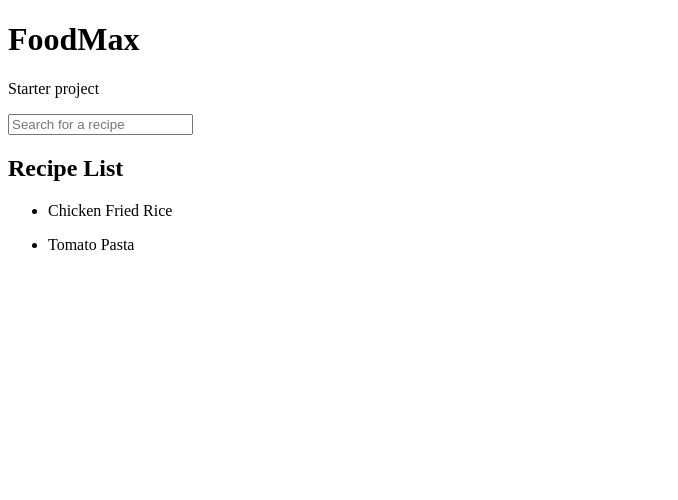
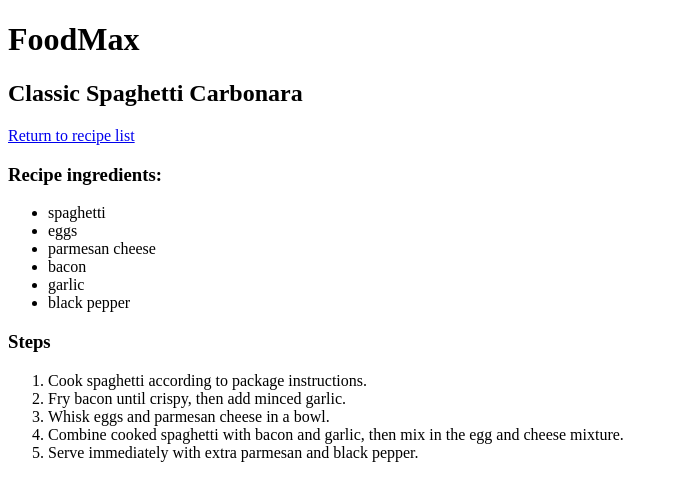
Before and after one commit to lipeaaraujo/FoodMax, an Angular app in the folder foodmax-app/: page /recipe-details/1 in a window 1280 px wide. Before the commit this address led to /. Shown: the top 500 px of the page, without its empty margins (0-678 px from the left). Built offline with nearby package versions, Linux system fonts and the light colour scheme.

Commit message:
feat: adding recipe details page and search bar

```diff
--- /dev/null
+++ b/foodmax-app/public/assets/recipes.json
@@ -0,0 +1,139 @@
+[
+  {
+    "id": 1,
+    "name": "Classic Spaghetti Carbonara",
+    "ingredients": ["spaghetti", "eggs", "parmesan cheese", "bacon", "garlic", "black pepper"],
+    "steps": [
+      "Cook spaghetti according to package instructions.",
+      "Fry bacon until crispy, then add minced garlic.",
+      "Whisk eggs and parmesan cheese in a bowl.",
+      "Combine cooked spaghetti with bacon and garlic, then mix in the egg and cheese mixture.",
+      "Serve immediately with extra parmesan and black pepper."
+    ],
+    "image": "https://example.com/spaghetti-carbonara.jpg",
+    "category": "Pasta"
+  },
+  {
+    "id": 2,
+    "name": "Grilled Chicken Salad",
+    "ingredients": ["chicken breast", "mixed greens", "cherry tomatoes", "cucumber", "olive oil", "lemon juice", "salt", "pepper"],
+    "steps": [
+      "Season chicken breast with salt and pepper, then grill until cooked.",
+      "Chop mixed greens, cherry tomatoes, and cucumber.",
+      "Slice grilled chicken and place it on top of the salad.",
+      "Drizzle with olive oil and lemon juice, then toss gently."
+    ],
+    "image": "https://example.com/grilled-chicken-salad.jpg",
+    "category": "Salad"
+  },
+  {
+    "id": 3,
+    "name": "Beef Tacos",
+    "ingredients": ["ground beef", "taco shells", "lettuce", "cheddar cheese", "salsa", "sour cream", "taco seasoning"],
+    "steps": [
+      "Cook ground beef in a pan and add taco seasoning.",
+      "Chop lettuce and grate cheddar cheese.",
+      "Warm taco shells in the oven or microwave.",
+      "Fill taco shells with beef, lettuce, cheese, salsa, and sour cream."
+    ],
+    "image": "https://example.com/beef-tacos.jpg",
+    "category": "Mexican"
+  },
+  {
+    "id": 4,
+    "name": "Vegetable Stir Fry",
+    "ingredients": ["broccoli", "carrots", "bell peppers", "soy sauce", "garlic", "ginger", "sesame oil", "rice"],
+    "steps": [
+      "Cook rice according to package instructions.",
+      "Chop broccoli, carrots, and bell peppers into bite-sized pieces.",
+      "Heat sesame oil in a wok, then add minced garlic and ginger.",
+      "Stir fry vegetables until tender, then add soy sauce.",
+      "Serve over cooked rice."
+    ],
+    "image": "https://example.com/vegetable-stir-fry.jpg",
+    "category": "Vegetarian"
+  },
+  {
+    "id": 5,
+    "name": "Chocolate Chip Cookies",
+    "ingredients": ["flour", "sugar", "butter", "eggs", "chocolate chips", "vanilla extract", "baking soda", "salt"],
+    "steps": [
+      "Preheat oven to 350°F (175°C).",
+      "Mix flour, baking soda, and salt in a bowl.",
+      "Cream butter and sugar, then add eggs and vanilla extract.",
+      "Combine wet and dry ingredients, then fold in chocolate chips.",
+      "Drop spoonfuls of dough onto a baking sheet and bake for 10-12 minutes."
+    ],
+    "image": "https://example.com/chocolate-chip-cookies.jpg",
+    "category": "Dessert"
+  },
+  {
+    "id": 6,
+    "name": "Margherita Pizza",
+    "ingredients": ["pizza dough", "tomato sauce", "mozzarella cheese", "fresh basil", "olive oil", "salt"],
+    "steps": [
+      "Preheat oven to 475°F (245°C).",
+      "Roll out pizza dough and spread tomato sauce evenly.",
+      "Top with mozzarella cheese and fresh basil leaves.",
+      "Drizzle with olive oil and sprinkle with salt.",
+      "Bake for 10-15 minutes or until crust is golden."
+    ],
+    "image": "https://example.com/margherita-pizza.jpg",
+    "category": "Italian"
+  },
+  {
+    "id": 7,
+    "name": "Chicken Curry",
+    "ingredients": ["chicken thighs", "onion", "garlic", "ginger", "tomatoes", "coconut milk", "curry powder", "turmeric", "cumin", "coriander"],
+    "steps": [
+      "Sauté chopped onion, garlic, and ginger in a pan.",
+      "Add chicken thighs and cook until browned.",
+      "Stir in curry powder, turmeric, cumin, and coriander.",
+      "Add chopped tomatoes and coconut milk, then simmer for 20 minutes.",
+      "Serve with rice or naan bread."
+    ],
+    "image": "https://example.com/chicken-curry.jpg",
+    "category": "Indian"
+  },
+  {
+    "id": 8,
+    "name": "Pancakes",
+    "ingredients": ["flour", "milk", "eggs", "sugar", "baking powder", "butter", "maple syrup"],
+    "steps": [
+      "Mix flour, sugar, and baking powder in a bowl.",
+      "Whisk milk and eggs, then combine with dry ingredients.",
+      "Heat a pan and melt a small amount of butter.",
+      "Pour batter onto the pan and cook until bubbles form, then flip.",
+      "Serve with maple syrup."
+    ],
+    "image": "https://example.com/pancakes.jpg",
+    "category": "Breakfast"
+  },
+  {
+    "id": 9,
+    "name": "Beef Burger",
+    "ingredients": ["ground beef", "burger buns", "lettuce", "tomato", "onion", "cheese", "ketchup", "mustard"],
+    "steps": [
+      "Form ground beef into patties and season with salt and pepper.",
+      "Grill or fry patties until cooked to your liking.",
+      "Toast burger buns and assemble with lettuce, tomato, onion, and cheese.",
+      "Add ketchup and mustard, then serve."
+    ],
+    "image": "https://example.com/beef-burger.jpg",
+    "category": "American"
+  },
+  {
+    "id": 10,
+    "name": "Sushi Rolls",
+    "ingredients": ["sushi rice", "nori sheets", "cucumber", "avocado", "crab sticks", "soy sauce", "wasabi", "pickled ginger"],
+    "steps": [
+      "Cook sushi rice and let it cool.",
+      "Place a nori sheet on a bamboo mat and spread rice evenly.",
+      "Add sliced cucumber, avocado, and crab sticks.",
+      "Roll tightly using the bamboo mat, then slice into pieces.",
+      "Serve with soy sauce, wasabi, and pickled ginger."
+    ],
+    "image": "https://example.com/sushi-rolls.jpg",
+    "category": "Japanese"
+  }
+]
--- a/foodmax-app/src/app/app.component.ts
+++ b/foodmax-app/src/app/app.component.ts
@@ -2,21 +2,17 @@ import { Component } from '@angular/core';
 import { RouterOutlet } from '@angular/router';
 import { FormsModule } from '@angular/forms'
 import { RecipeListComponent } from './components/recipelist.component';
+import { HttpClientModule, provideHttpClient } from '@angular/common/http';
 
 @Component({
   selector: 'app-root',
-  imports: [RouterOutlet, FormsModule, RecipeListComponent],
+  imports: [RouterOutlet, FormsModule],
   template: `
     <h1>{{ title }}</h1>
-    <p>Starter project</p>
-    <section>
-      <input type="text" placeholder="Search for a recipe" [(ngModel)]="searchValue"/>
-      <recipe-list />
-    </section>
+    <router-outlet />
   `,
-  styleUrl: './styles/app.component.css'
+  styleUrl: './styles/app.component.css',
 })
 export class AppComponent {
   title = 'FoodMax';
-  searchValue = '';
 }
--- /dev/null
+++ b/foodmax-app/src/app/components/recipedetails.component.ts
@@ -0,0 +1,62 @@
+import { Component, inject } from "@angular/core";
+import { ActivatedRoute, RouterLink } from "@angular/router";
+import { RecipeService } from "../services/recipe.service";
+import { Recipe } from "../../types/recipe.type";
+import { error } from "console";
+
+@Component({
+  selector: 'recipe-details',
+  imports: [RouterLink],
+  template: `
+    @defer {
+      <section>
+        <header>
+          <h2>{{ recipe?.name }}</h2>
+          <a routerLink="/">Return to recipe list</a>
+        </header>
+        <article>
+          <h3>Recipe ingredients:</h3>
+          <ul>
+            @for (ingredient of recipe?.ingredients; track $index) {
+              <li>{{ ingredient }}</li>
+            }
+          </ul>
+          <h3>Steps</h3>
+          <ul>
+            @for (step of recipe?.steps; track $index) {
+              <li type="1">{{ step }}</li>
+            }
+          </ul>
+        </article>
+      </section>
+    } @loading (minimum 300ms) {
+      <p>Loading recipe...</p>
+    }
+  `
+})
+export class RecipeDetails {
+  route: ActivatedRoute = inject(ActivatedRoute);
+  recipeId: number = 0
+  recipe: Recipe | undefined = undefined
+
+  constructor(private recipeService: RecipeService) {
+    this.recipeId = this.route.snapshot.params['id']
+  }
+
+  ngOnInit(): void {
+    this.loadRecipe();
+  }
+
+  loadRecipe(): void {
+    console.log(this.recipeId);
+    this.recipeService.getRecipe(this.recipeId).subscribe({
+      next: (data: Recipe | undefined) => {
+        console.log(data);
+        this.recipe = data;
+      },
+      error: (error) => {
+        console.error("Error fetching recipe", error);
+      }
+    })
+  }
+}
--- a/foodmax-app/src/app/components/recipelist.component.ts
+++ b/foodmax-app/src/app/components/recipelist.component.ts
@@ -1,22 +1,32 @@
-import { Component, inject, Input } from "@angular/core";
+import { Component, Input, OnInit } from "@angular/core";
 import { Recipe } from "../../types/recipe.type";
 import { RecipeService } from "../services/recipe.service";
+import { RouterLink } from "@angular/router";
+import { error } from "node:console";
+import { FormsModule } from "@angular/forms";
+import { debounceTime, distinctUntilChanged, Subject } from "rxjs";
 
 @Component({
   selector: 'recipe-list',
-  imports: [],
+  imports: [RouterLink, FormsModule],
   template: `
     <header>
       <h2>Recipe List</h2>
+      <input
+        type="text"
+        placeholder="Search for a recipe"
+        [(ngModel)]="searchValue"
+        (input)="onInputSearch()"
+      />
       <ul>
         @defer {
           @for (recipe of recipes; track recipe.id) {
             <li>
-              <p>{{recipe.name}}</p>
+              <a [routerLink]="['recipe-details', recipe.id]">{{recipe.name}}</a>
             </li>
           }
-        } @loading (minimum 1s) {
-          <p>Loading recipe...</p>
+        } @loading (minimum 600ms) {
+          <p>Loading recipes...</p>
         }
       </ul>
     </header>
@@ -24,12 +34,53 @@ import { RecipeService } from "../services/recipe.service";
   styleUrl: "../styles/recipelist.component.css"
 })
 export class RecipeListComponent {
-  @Input() searchValue = ""
-  recipeService = inject(RecipeService);
+  recipes: Recipe[] = [];
+  searchValue = ""
+  private searchSubject = new Subject<string>();
 
-  recipes: Recipe[] = [];
+  constructor(private recipeService: RecipeService) {}
 
-  constructor() {
-    this.recipes = this.recipeService.getRecipes();
+  // fetch all exercises when page loads
+  ngOnInit(): void {
+    this.loadRecipes();
+
+    // define a subject for the search bar value
+    this.searchSubject
+      .pipe(
+        debounceTime(300), // wait for 300ms after the user stops typing
+        distinctUntilChanged() // only emit if the search query changes
+      )
+      .subscribe(query => {
+        this.filterRecipes(query);
+      })
+  }
+
+  // loads all recipes at the start
+  loadRecipes(): void {
+    this.recipeService.getRecipes().subscribe({
+      next: (data: Recipe[]) => {
+        this.recipes = data;
+      },
+      error: (error) => {
+        console.error("Error fetching recipes", error)
+      }
+    })
+  }
+
+  // when the user inputs at the search bar, call the search subject.
+  onInputSearch(): void {
+    this.searchSubject.next(this.searchValue);
+  }
+
+  // filter all recipes by name based on the query value.
+  filterRecipes(query: string): void {
+    this.recipeService.getRecipesByQuery(query).subscribe({
+      next: (data: Recipe[]) => {
+        this.recipes = data;
+      },
+      error: (error) => {
+        console.error("Error querying recipes", error);
+      }
+    })
   }
 }
--- a/foodmax-app/src/app/services/recipe.service.ts
+++ b/foodmax-app/src/app/services/recipe.service.ts
@@ -1,32 +1,30 @@
 import { Injectable } from "@angular/core";
 import { Recipe } from "../../types/recipe.type";
+import { HttpClient } from "@angular/common/http";
+import { Observable } from "rxjs";
+import { map } from "rxjs/operators"
 
 @Injectable({
-  providedIn: "root"
+  providedIn: "root",
 })
 export class RecipeService {
-  recipes: Recipe[] = [
-    {
-      "id": 1,
-      "name": "Chicken Fried Rice",
-      "ingredients": ["chicken", "rice", "eggs", "soy sauce"],
-      "steps": ["Cook rice", "Fry chicken", "Mix everything together"],
-      "image": "https://example.com/chicken-fried-rice.jpg"
-    },
-    {
-      "id": 2,
-      "name": "Tomato Pasta",
-      "ingredients": ["pasta", "tomatoes", "garlic", "olive oil"],
-      "steps": ["Boil pasta", "Make tomato sauce", "Combine"],
-      "image": "https://example.com/tomato-pasta.jpg"
-    }
-  ]
+  private recipesUrl = '/assets/recipes.json';
 
-  getRecipes(): Recipe[] {
-    return this.recipes;
+  constructor(private http: HttpClient) { }
+
+  getRecipes(): Observable<Recipe[]> {
+    return this.http.get<Recipe[]>(this.recipesUrl);
   }
 
-  getRecipe(id: number): Recipe {
-    return this.recipes[id]
+  getRecipe(id: number): Observable<Recipe | undefined> {
+    return this.getRecipes().pipe(
+      map(recipes => recipes.find(recipe => recipe.id == id))
+    );
+  }
+
+  getRecipesByQuery(searchQuery : string): Observable<Recipe[]> {
+    return this.getRecipes().pipe(
+      map(recipes => recipes.filter(recipe => recipe.name.toLowerCase().includes(searchQuery)))
+    )
   }
 }
--- a/foodmax-app/src/types/recipe.type.ts
+++ b/foodmax-app/src/types/recipe.type.ts
@@ -4,4 +4,5 @@ export type Recipe = {
   ingredients: string[],
   steps: string[]
   image: string
+  category: string
 }
```
Also changed, not shown: foodmax-app/src/app/app.config.ts (+7 -1 lines), foodmax-app/src/app/app.routes.ts (+6 -1 lines), foodmax-app/src/app/components/home.component.ts (added, +15 -0 lines).
